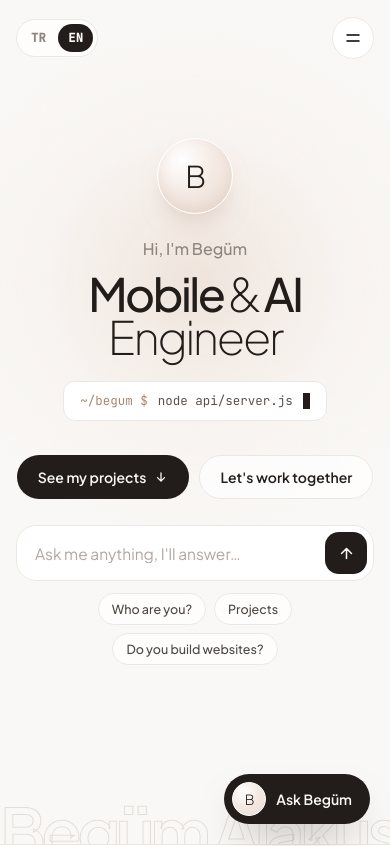
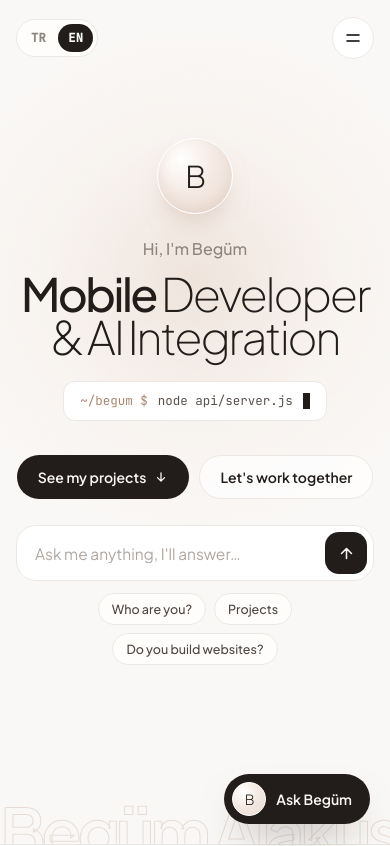
Before and after one commit to begumaLakus/begumalakus-portfolio, a Next.js app: page /en in a window 390 px wide. Shown: the top 846 px of the page. Built offline with nearby package versions, Linux system fonts and the light colour scheme.

Commit message:
Pozisyonlama Mobile Developer & AI Integration olarak güncellendi

```diff
--- a/components/sections/Hero.tsx
+++ b/components/sections/Hero.tsx
@@ -13,7 +13,7 @@ export function Hero({ locale }: { locale: Locale }) {
         <div className="hero-phone r float d2"><Phone screen="ownway" scale={0.72} uid="hero-r" locale={locale} /></div>
         <div className="me" aria-hidden="true">B</div>
         <div className="hello">{ui.hero.hello}</div>
-        <h1 className="title"><b>Mobile</b> &amp; <b>AI</b><br />Engineer</h1>
+        <h1 className="title"><b>Mobile</b> Developer<br />&amp; AI Integration</h1>
         <Typer lines={[...site.terminal]} />
         <div className="hero-ctas">
           <a className="btn dark" href="#projeler">{ui.hero.ctaProjects} <Icon name="arrowDown" size={14} stroke={2.2} /></a>
--- a/content/en/site.ts
+++ b/content/en/site.ts
@@ -6,7 +6,7 @@
 export const site = {
   name: "Begüm Alakuş",
   shortName: "begüm",
-  title: "Mobile & AI Engineer",
+  title: "Mobile Developer & AI Integration",
   tagline: "I turn ideas into stable mobile products that run on the App Store.",
   description:
     "Begüm Alakuş — a computer engineer who builds mobile apps end to end with React Native and integrates AI into them.",
--- a/content/tr/site.ts
+++ b/content/tr/site.ts
@@ -4,7 +4,7 @@
 export const site = {
   name: "Begüm Alakuş",
   shortName: "begüm",
-  title: "Mobile & AI Engineer",
+  title: "Mobile Developer & AI Integration",
   tagline: "Fikirleri App Store'da çalışan stabil mobil ürünlere dönüştürüyorum.",
   description:
     "Begüm Alakuş — React Native ile uçtan uca mobil uygulamalar geliştiren ve ürünlere yapay zekâ entegre eden bilgisayar mühendisi.",
```
Also changed, not shown: 1 other file (tests, documents, lock files or other folders).
